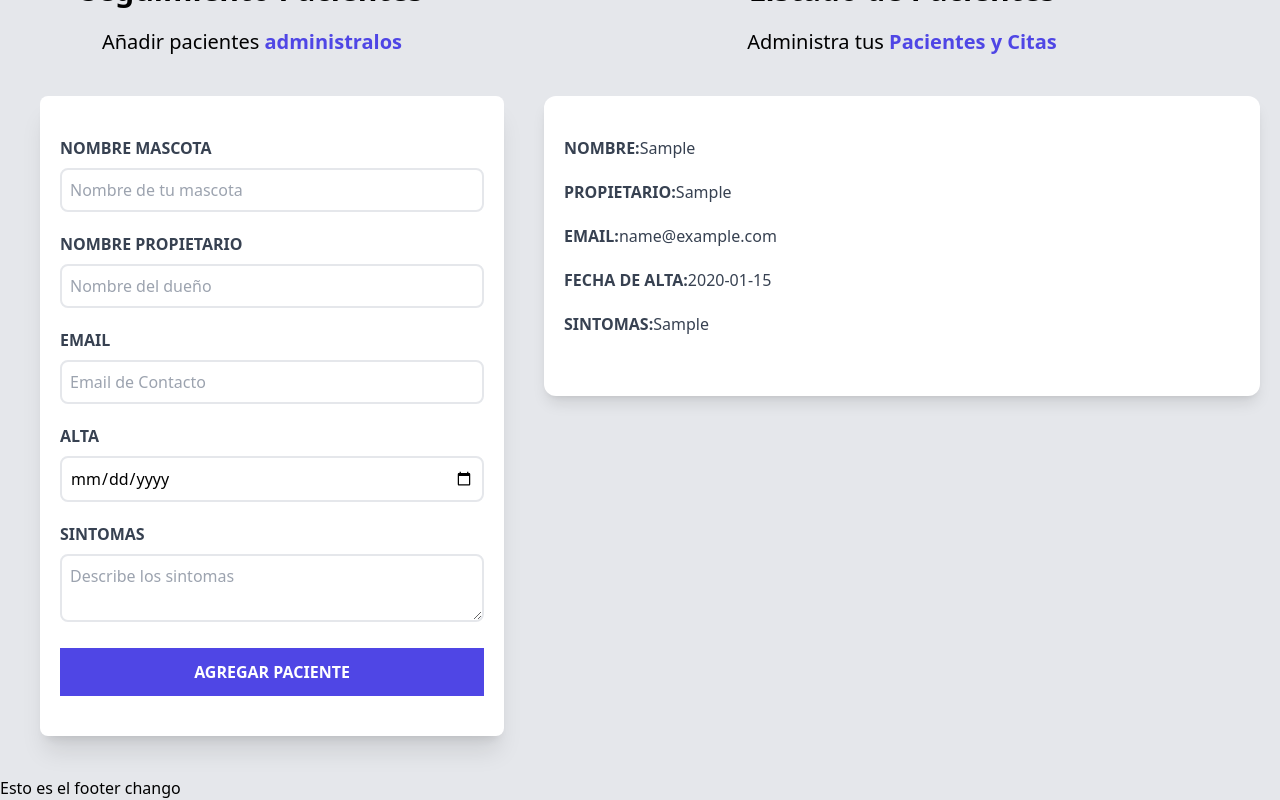
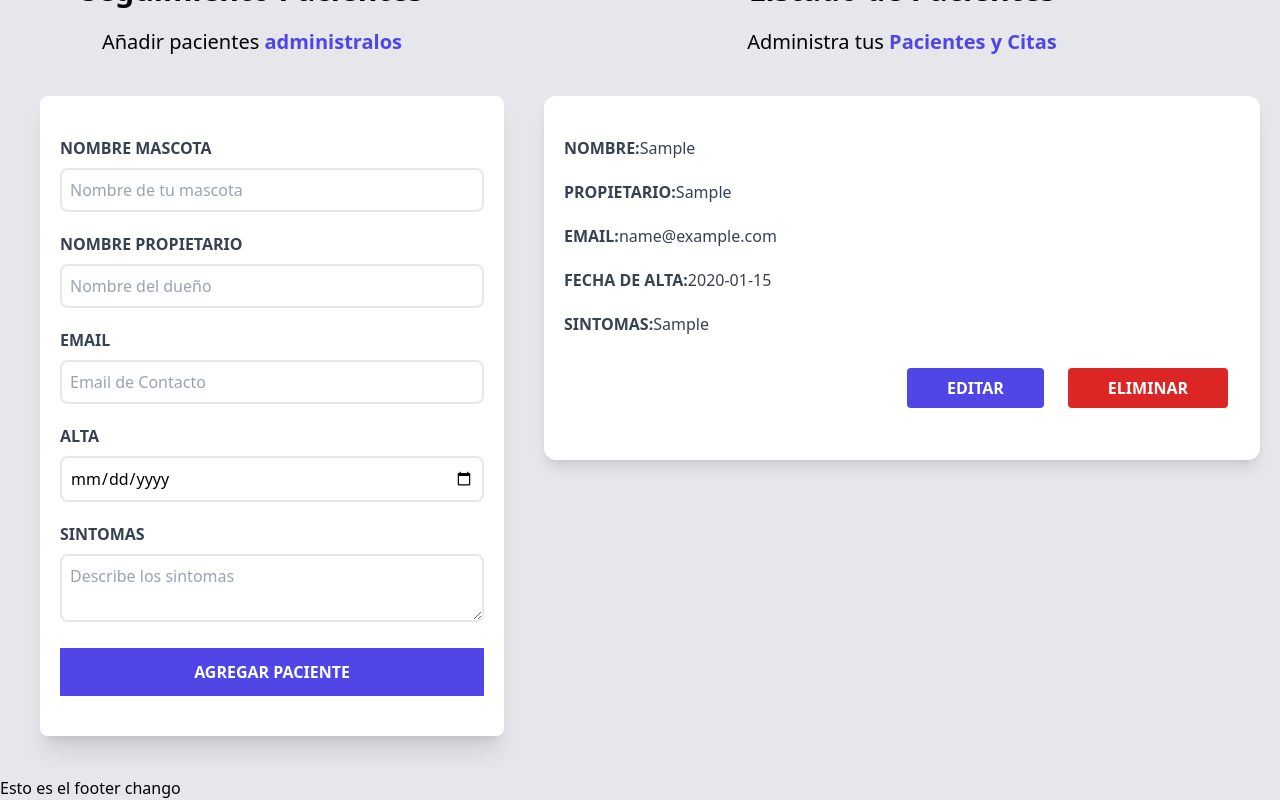
Before and after one commit to Malejo01/citas-react, a React (Vite) app: page / in a window 1280 px wide. Both pictures are taken after typing "Sample", "Sample", "name@example.com", "2020-01-15", "Sample" into the empty fields and a click on the input "Agregar paciente". Shown: the part 252-1052 px from the top of the page. Built offline with nearby package versions, Linux system fonts and the light colour scheme.

Commit message:
agregando botoncitos

```diff
--- a/src/components/Paciente.jsx
+++ b/src/components/Paciente.jsx
@@ -19,6 +19,10 @@ function Paciente({paciente}) {
                 <p className='font-bold mb-5 text-gray-700 uppercase'>Sintomas:
                 <span className='font-normal normal-case'>{paciente.sintomas}</span>
                 </p>
+                <div className='flex justify-end'>
+                    <button type='button' className='py-2 px-10 bg-indigo-600  hover:bg-indigo-700 uppercase text-center font-bold text-white rounded m-3'>Editar</button>
+                    <button type='button' className='py-2 px-10 bg-red-600 hover:bg-red-700 uppercase text-center font-bold text-white rounded m-3'>Eliminar</button>
+                </div>
             </div>
     )
 }
```
